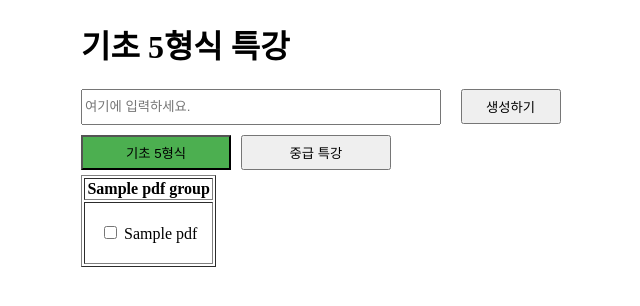
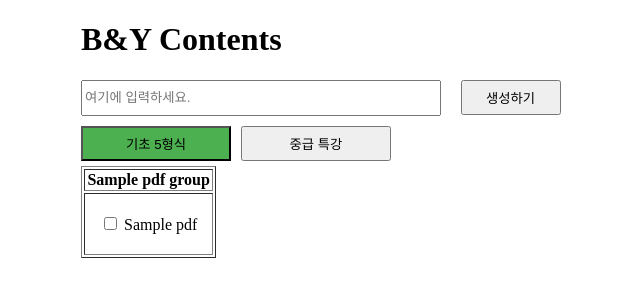
Before and after one commit to bnyid/pdfman, a Django app: template pdf_app/templates/index.html in a window 1280 px wide. Shown: the top 306 px of the page, without its empty margins (19-659 px from the left). Run offline with Django 4.2, Linux system fonts and the light colour scheme; the template is opened without the code that fills it: most values are stand-ins (such as "Sample title", 1, 10 or a date in 2020); parts of the project's set-up code (start-up, migrations or seed data) failed here and were passed over.

Commit message:
제목 수정

```diff
--- a/pdf_app/templates/index.html
+++ b/pdf_app/templates/index.html
@@ -67,7 +67,7 @@
     </style>
 </head>
 <body>
-    <h1>기초 5형식 특강</h1>
+    <h1>B&Y Contents</h1>
 
     <div class="input-container">
         <input type="text" name="cover_text" placeholder="여기에 입력하세요.">  <!-- name 속성 추가 -->
```
